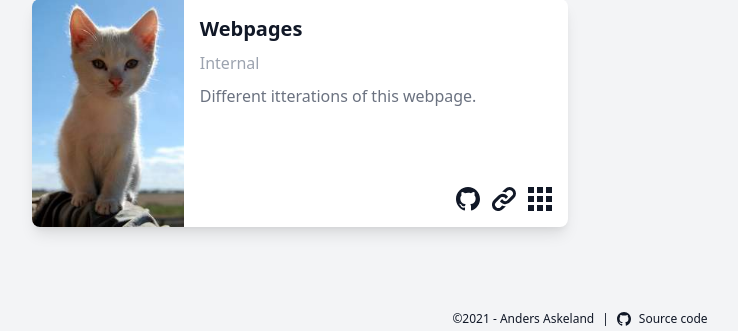
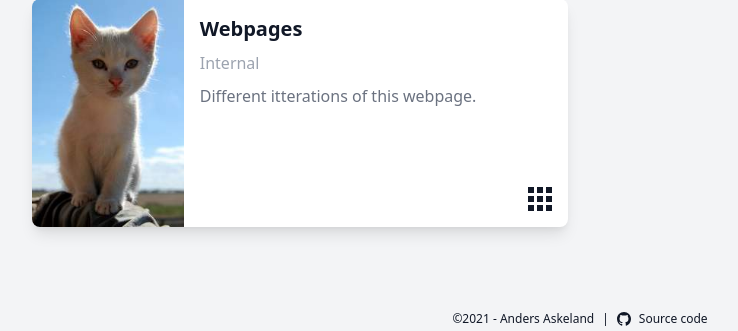
Before and after one commit to AndersAskeland/AndersAskeland.github.io, a web app: file pages/projects/index.html in a window 1280 px wide. Shown: the part 469-800 px from the top of the page, without its empty margins (60-798 px from the left). Run offline with its HTML, style and script files only (its server is not run), Linux system fonts and the light colour scheme.

Commit message:
Deploying to gh-pages from @ AndersAskeland/AndersAskeland.github.io@ed8738b180cd47238a2eb648f60a37311e2b1bd7 🚀

```diff
--- a/pages/projects/index.html
+++ b/pages/projects/index.html
@@ -185,14 +185,6 @@
                     </div>
                     <div class="flex justify-end space-x-3 pt-2">
 
-                        <a href="" class="hover:text-gray-600">
-                            <svg class="w-6 h-6 fill-current" xmlns="http://www.w3.org/2000/svg" viewBox="0 0 24 24"><path d="M12 0C5.374 0 0 5.373 0 12c0 5.302 3.438 9.8 8.207 11.387.599.111.793-.261.793-.577v-2.234c-3.338.726-4.033-1.416-4.033-1.416-.546-1.387-1.333-1.756-1.333-1.756-1.089-.745.083-.729.083-.729 1.205.084 1.839 1.237 1.839 1.237 1.07 1.834 2.807 1.304 3.492.997.107-.775.418-1.305.762-1.604-2.665-.305-5.467-1.334-5.467-5.931 0-1.311.469-2.381 1.236-3.221-.124-.303-.535-1.524.117-3.176 0 0 1.008-.322 3.301 1.23A11.509 11.509 0 0 1 12 5.803c1.02.005 2.047.138 3.006.404 2.291-1.552 3.297-1.23 3.297-1.23.653 1.653.242 2.874.118 3.176.77.84 1.235 1.911 1.235 3.221 0 4.609-2.807 5.624-5.479 5.921.43.372.823 1.102.823 2.222v3.293c0 .319.192.694.801.576C20.566 21.797 24 17.3 24 12c0-6.627-5.373-12-12-12z" /></svg>
-                        </a>
-
-                        <a href="" class="hover:text-gray-600">
-                            <svg class="h-6 w-6 fill-current" viewBox="0 0 24 24"><path d="M6.188 8.719a6.446 6.446 0 0 1 1.444-1.087c2.887-1.591 6.589-.745 8.445 2.069l-2.246 2.245a3.385 3.385 0 0 0-3.834-1.949 3.33 3.33 0 0 0-1.633.898L4.06 15.201a3.355 3.355 0 0 0 0 4.74 3.355 3.355 0 0 0 4.74 0l1.327-1.327a8.533 8.533 0 0 0 3.779.575l-2.929 2.929a6.43 6.43 0 1 1-9.093-9.093l4.304-4.306zm6.836-6.836-2.929 2.929a8.534 8.534 0 0 1 3.779.574L15.2 4.06a3.355 3.355 0 0 1 4.74 0 3.355 3.355 0 0 1 0 4.74l-4.305 4.305a3.358 3.358 0 0 1-4.74 0 3.567 3.567 0 0 1-.727-1.051l-2.246 2.245c.236.358.481.667.796.982a6.404 6.404 0 0 0 3.036 1.704 6.441 6.441 0 0 0 4.613-.617 6.446 6.446 0 0 0 1.444-1.087l4.304-4.305a6.429 6.429 0 1 0-9.091-9.093z" /></svg>
-                        </a>
-
                         <a href="src/posts/first_post.md" class="hover:text-gray-600">
                             <svg class="h-6 w-6 fill-current" viewBox="0 0 24 24"><path d="M6 6H0V0h6v6zm9-6H9v6h6V0zm9 0h-6v6h6V0zM6 9H0v6h6V9zm9 0H9v6h6V9zm9 0h-6v6h6V9zM6 18H0v6h6v-6zm9 0H9v6h6v-6zm9 0h-6v6h6v-6z" /></svg>
                         </a>
```
